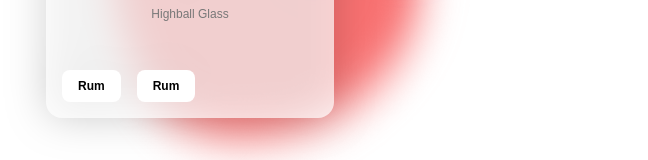
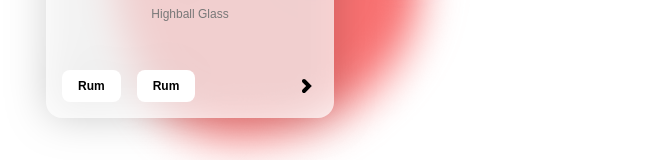
Before and after one commit to Jk4818/find-my-cocktail, a React (Create React App) app: page / in a window 1280 px wide. Shown: the part 520-680 px from the top of the page, without its empty margins (274-922 px from the left). Built offline with nearby package versions, Linux system fonts and the light colour scheme.

Commit message:
Feat: Added Card animations

```diff
--- a/src/components/ListCard.tsx
+++ b/src/components/ListCard.tsx
@@ -1,11 +1,11 @@
 import React from "react";
+import { TiChevronRight } from "react-icons/ti";
 
 function ListCard() {
   return (
     <div className="w-72 h-80">
       <div
-        className="w-full p-4 aspect-square flex flex-col gap-4 text-center font-raleway bg-white rounded-2xl drop-shadow-main bg-opacity-70
-      0"
+        className="w-full p-4 aspect-square flex flex-col gap-4 text-center font-raleway bg-white rounded-2xl drop-shadow-main bg-opacity-70 group hover:-translate-y-2 transition-all cursor-pointer"
       >
         <div className="mx-auto -mt-14 w-40 aspect-square">
           <img
@@ -17,13 +17,16 @@ function ListCard() {
         <h1 className="font-extrabold">Mojito</h1>
         <h2 className="text-xs text-web-gray">Highball Glass</h2>
 
-        <ul className="mt-auto flex gap-4">
-          <li className="w-max h-max text-xs font-extrabold bg-white rounded-lg px-4 p-2">
+        <ul className="mt-auto flex gap-4 items-center">
+          <li className="w-max h-max text-xs font-extrabold bg-white hover:bg-gray-100 transition-all rounded-lg px-4 p-2">
             Rum
           </li>
-          <li className="w-max h-max text-xs font-extrabold bg-white rounded-lg px-4 p-2">
+          <li className="w-max h-max text-xs font-extrabold bg-white hover:bg-gray-100 transition-all rounded-lg px-4 p-2">
             Rum
           </li>
+
+          <TiChevronRight className="text-2xl ml-auto  group-hover:animate-bounce-x
+ transition-all"/>
         </ul>
       </div>
     </div>
--- a/src/index.css
+++ b/src/index.css
@@ -9,6 +9,17 @@
   }
   .animation-delay-5000 {
     animation-delay: 5s;
+  }
+}
+
+@keyframes bounce-x {
+  0%, 100% {
+    transform: translatex(0%);
+    animation-timing-function: cubic-bezier(0.8, 0, 1, 1);
+  }
+  50% {
+    transform: translatex(25%);
+    animation-timing-function: cubic-bezier(0, 0, 0.2, 1);
   }
 }
 
--- a/tailwind.config.js
+++ b/tailwind.config.js
@@ -17,7 +17,8 @@ module.exports = {
         'web-gray': '#787878'
       },
       animation: {
-        blob: "blob 20s infinite"
+        blob: "blob 20s infinite",
+        "bounce-x": "bounce-x 1s infinite"
       },
       keyframes: {
         blob: {
@@ -25,7 +26,7 @@ module.exports = {
           "20%":  { transform: "scale(0.8, 1) translate(30px, 0px) rotate(160deg)" },
           "78%":  { transform: "scale(1.3) translate(0vw, 40px) rotate(-20deg)" },
           "100%": { transform: "scale(1)   translate(10px, -30px)" },
-        }
+        },
       }
     },
   },
```
